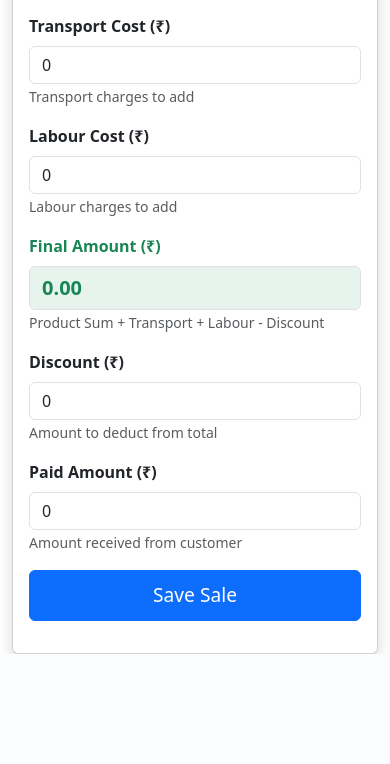
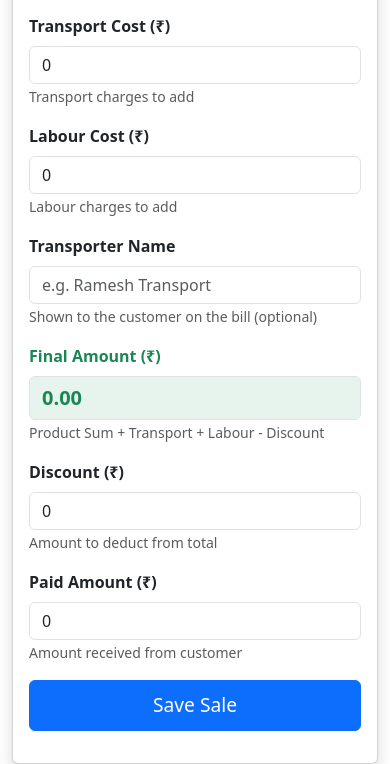
Before and after one commit to praveenraghu1903/my_shop, a Django app: page /sales/new/ in a window 390 px wide. Shown: the part 1442-2206 px from the top of the page. Before the commit the page ends 2096 px from the top, so only its background shows below. Run offline with Django 5.2, Linux system fonts and the light colour scheme; the visitor is signed in with stand-in values (Sample User, id 1); data that the repository does not hold is empty; some libraries are stand-ins or nearby versions.

Commit message:
Fix inventory sync on invoice edit; add transporter name, WhatsApp bill charges, customer autofill
- Editing invoice items in the admin (increasing/decreasing quantity, adding
  a new line, deleting a line) now correctly adjusts Godown Stock instead of
  leaving it out of sync.
- WhatsApp bill message now shows transport charges, labour charges, and
  discount, which were previously calculated but never sent to the customer.
- Added a "Transporter Name" field on the sales form; it's saved on the
  invoice and shown to the customer in the WhatsApp bill.
- WhatsApp share banner now stays visible for 30 seconds instead of 5.
- Sales page now auto-fills a returning customer's mobile number (looked up
  from their most recent invoice) when their name is entered, without
  overwriting a number that's already been typed in.

```diff
--- a/inventory/models.py
+++ b/inventory/models.py
@@ -75,6 +75,7 @@ class Invoice(models.Model):
     total_amount = models.DecimalField(max_digits=12, decimal_places=2)
     discount_amount = models.DecimalField(max_digits=12, decimal_places=2, default=0)
     transport_cost = models.DecimalField(max_digits=12, decimal_places=2, default=0)
+    transporter_name = models.CharField(max_length=100, blank=True, null=True, help_text="Name of the transporter carrying the goods")
     labour_cost = models.DecimalField(max_digits=12, decimal_places=2, default=0)
     other_expenses = models.DecimalField(max_digits=12, decimal_places=2, default=0)
     paid_amount = models.DecimalField(max_digits=12, decimal_places=2)
--- a/inventory/templates/inventory/base.html
+++ b/inventory/templates/inventory/base.html
@@ -65,9 +65,10 @@
         setInterval(updateClock, 1000);
         updateClock();
 
-        // Auto-close alerts after 5 seconds
+        // Auto-close alerts after 5 seconds (the WhatsApp share banner has its
+        // own longer timer, so it's excluded here)
         setTimeout(function() {
-            var alerts = document.querySelectorAll('.alert');
+            var alerts = document.querySelectorAll('.alert:not(#whatsapp-banner)');
             alerts.forEach(function(alert) {
                 var bsAlert = new bootstrap.Alert(alert);
                 bsAlert.close();
--- a/inventory/templates/inventory/sales_new.html
+++ b/inventory/templates/inventory/sales_new.html
@@ -62,6 +62,11 @@ const invoiceMsg = `🧾 *AMBIKA — Invoice #{{ last_invoice.id }}*
 *Items:*
 {% for item in last_invoice.items.all %}- {{ item.product.name }} ({{ item.product.size }}) × {{ item.quantity|floatformat:0 }} {{ item.product.unit }} @ ₹{{ item.rate|floatformat:2 }} = ₹{{ item.item_total|floatformat:2 }}
 {% endfor %}
+{% if last_invoice.transport_cost > 0 %}🚚 Transport Charges: ₹{{ last_invoice.transport_cost|floatformat:2 }}
+{% endif %}{% if last_invoice.labour_cost > 0 %}🛠️ Labour Charges: ₹{{ last_invoice.labour_cost|floatformat:2 }}
+{% endif %}{% if last_invoice.discount_amount > 0 %}➖ Discount: ₹{{ last_invoice.discount_amount|floatformat:2 }}
+{% endif %}{% if last_invoice.transporter_name %}🚛 Transporter: {{ last_invoice.transporter_name }}
+{% endif %}
 💰 Total: ₹{{ last_invoice.total_amount|floatformat:2 }}
 ✅ Paid: ₹{{ last_invoice.paid_amount|floatformat:2 }}
 {% if last_invoice.balance_due > 0 %}⚠️ Due: ₹{{ last_invoice.balance_due|floatformat:2 }}{% else %}✔️ Fully Paid{% endif %}
@@ -86,6 +91,16 @@ function openWhatsAppManual() {
   if (num.length < 10) { alert('Please enter a valid 10-digit number'); return; }
   window.open(`https://wa.me/91${num}?text=${encodedMsg}`, '_blank');
 }
+
+// Keep this banner up for 30 seconds so there's enough time to share on WhatsApp
+// (longer than the default 5s auto-close used for regular alert messages).
+setTimeout(function() {
+  var banner = document.getElementById('whatsapp-banner');
+  if (banner && window.bootstrap) {
+    var bsAlert = bootstrap.Alert.getOrCreateInstance(banner);
+    bsAlert.close();
+  }
+}, 30000);
 </script>
 {% endif %}
 <div class="row mb-4">
@@ -125,11 +140,17 @@ function openWhatsAppManual() {
             <div class="row">
                 <div class="col-md-6 mb-3">
                     <label for="customer_name" class="form-label">Customer Name</label>
-                    <input type="text" class="form-control" name="customer_name" required>
+                    <input type="text" class="form-control" id="customer_name" name="customer_name" list="known-customer-names" autocomplete="off" required>
+                    <datalist id="known-customer-names">
+                        {% for name in known_customer_names %}
+                        <option value="{{ name }}"></option>
+                        {% endfor %}
+                    </datalist>
                 </div>
                 <div class="col-md-6 mb-3">
                     <label class="form-label" for="customer_mobile">Mobile Number</label>
                     <input type="tel" class="form-control" id="customer_mobile" name="customer_mobile" placeholder="10-digit mobile number">
+                    <small class="text-muted" id="mobile-autofill-hint" style="display:none;">Auto-filled from last visit — change if needed</small>
                 </div>
             </div>
 
@@ -213,6 +234,15 @@ function openWhatsAppManual() {
                     <small class="text-muted">Labour charges to add</small>
                 </div>
 
+                <!-- Transporter Name -->
+                <div class="col-md-6 mb-3">
+                    <label for="transporter_name" class="form-label fw-bold">Transporter Name</label>
+                    <input type="text" class="form-control" name="transporter_name" id="transporter_name" placeholder="e.g. Ramesh Transport">
+                    <small class="text-muted">Shown to the customer on the bill (optional)</small>
+                </div>
+            </div>
+
+            <div class="row">
                 <!-- Final Amount -->
                 <div class="col-md-6 mb-3">
                     <label for="total" class="form-label fw-bold text-success">Final Amount (₹)</label>
@@ -272,6 +302,43 @@ function openWhatsAppManual() {
     }
 
     $(document).ready(function() {
+        // Auto-fill mobile number from the customer's last visit.
+        // Only fills the field when it's empty, so it never overwrites a number
+        // the shopkeeper has already typed — they're always free to change it.
+        const customerNameInput = document.getElementById('customer_name');
+        const customerMobileInput = document.getElementById('customer_mobile');
+        const mobileHint = document.getElementById('mobile-autofill-hint');
+        let mobileLookupTimer = null;
+
+        function lookupCustomerMobile() {
+            const name = customerNameInput.value.trim();
+            if (!name || customerMobileInput.value.trim()) {
+                return;
+            }
+            fetch(`{% url 'customer_mobile_lookup' %}?name=${encodeURIComponent(name)}`)
+                .then(function(res) { return res.json(); })
+                .then(function(data) {
+                    if (data.mobile && !customerMobileInput.value.trim()) {
+                        customerMobileInput.value = data.mobile;
+                        if (mobileHint) mobileHint.style.display = 'block';
+                    }
+                })
+                .catch(function() { /* silently ignore lookup failures */ });
+        }
+
+        if (customerNameInput) {
+            customerNameInput.addEventListener('input', function() {
+                clearTimeout(mobileLookupTimer);
+                mobileLookupTimer = setTimeout(lookupCustomerMobile, 400);
+            });
+            customerNameInput.addEventListener('change', lookupCustomerMobile);
+        }
+        if (customerMobileInput && mobileHint) {
+            customerMobileInput.addEventListener('input', function() {
+                mobileHint.style.display = 'none';
+            });
+        }
+
         // Build a location ID -> name map for fast lookup
         const LOCATION_MAP = {
             {% for loc in locations %}
--- a/inventory/urls.py
+++ b/inventory/urls.py
@@ -3,6 +3,7 @@ from . import views
 
 urlpatterns = [
     path('sales/new/', views.sales_new, name='sales_new'),
+    path('customers/mobile-lookup/', views.customer_mobile_lookup, name='customer_mobile_lookup'),
     path('sales/summary/', views.sales_summary, name='sales_summary'),
     path('purchase/new/', views.purchase_new, name='purchase_new'),
     path('admin_dashboard/', views.dashboard_redirect, name='dashboard_redirect'),
--- a/inventory/views.py
+++ b/inventory/views.py
@@ -61,6 +61,7 @@ def sales_new(request):
         paid_amount = Decimal(request.POST.get('paid_amount'))
         discount_amount = Decimal(request.POST.get('discount_amount') or '0')
         transport_cost = Decimal(request.POST.get('transport_cost') or '0')
+        transporter_name = (request.POST.get('transporter_name') or '').strip() or None
         labour_cost = Decimal(request.POST.get('labour_cost') or '0')
         other_expenses = transport_cost + labour_cost
 
@@ -119,6 +120,7 @@ def sales_new(request):
                     customer_mobile=primary_mobile,
                     discount_amount=discount_amount,
                     transport_cost=transport_cost,
+                    transporter_name=transporter_name,
                     labour_cost=labour_cost,
                     other_expenses=other_expenses,
                     total_amount=(total_amount + transport_cost + labour_cost - discount_amount),
@@ -157,6 +159,14 @@ def sales_new(request):
         except Invoice.DoesNotExist:
             pass
 
+    # Distinct customer names seen so far, for the name-suggestion datalist
+    known_customer_names = (
+        Invoice.objects.exclude(customer_name='')
+        .order_by('customer_name')
+        .values_list('customer_name', flat=True)
+        .distinct()
+    )
+
     context = {
         'products': products,
         'locations': locations,
@@ -165,8 +175,31 @@ def sales_new(request):
         'today_received': today_received,
         'today_due': today_due,
         'last_invoice': last_invoice,
+        'known_customer_names': known_customer_names,
     }
     return render(request, 'inventory/sales_new.html', context)
+
+
+@login_required
+def customer_mobile_lookup(request):
+    """
+    Given a customer name (?name=...), return the most recently used mobile
+    number for that customer, so the sales form can auto-fill it.
+    """
+    from django.http import JsonResponse
+
+    name = (request.GET.get('name') or '').strip()
+    if not name:
+        return JsonResponse({'mobile': None})
+
+    invoice = (
+        Invoice.objects.filter(customer_name__iexact=name)
+        .exclude(customer_mobile__isnull=True)
+        .exclude(customer_mobile='')
+        .order_by('-date')
+        .first()
+    )
+    return JsonResponse({'mobile': invoice.customer_mobile if invoice else None})
 
 @staff_member_required
 def sales_summary(request):
```
Also changed, not shown: inventory/admin.py (+58 -3 lines), inventory/migrations/0011_invoice_transporter_name.py (added).
